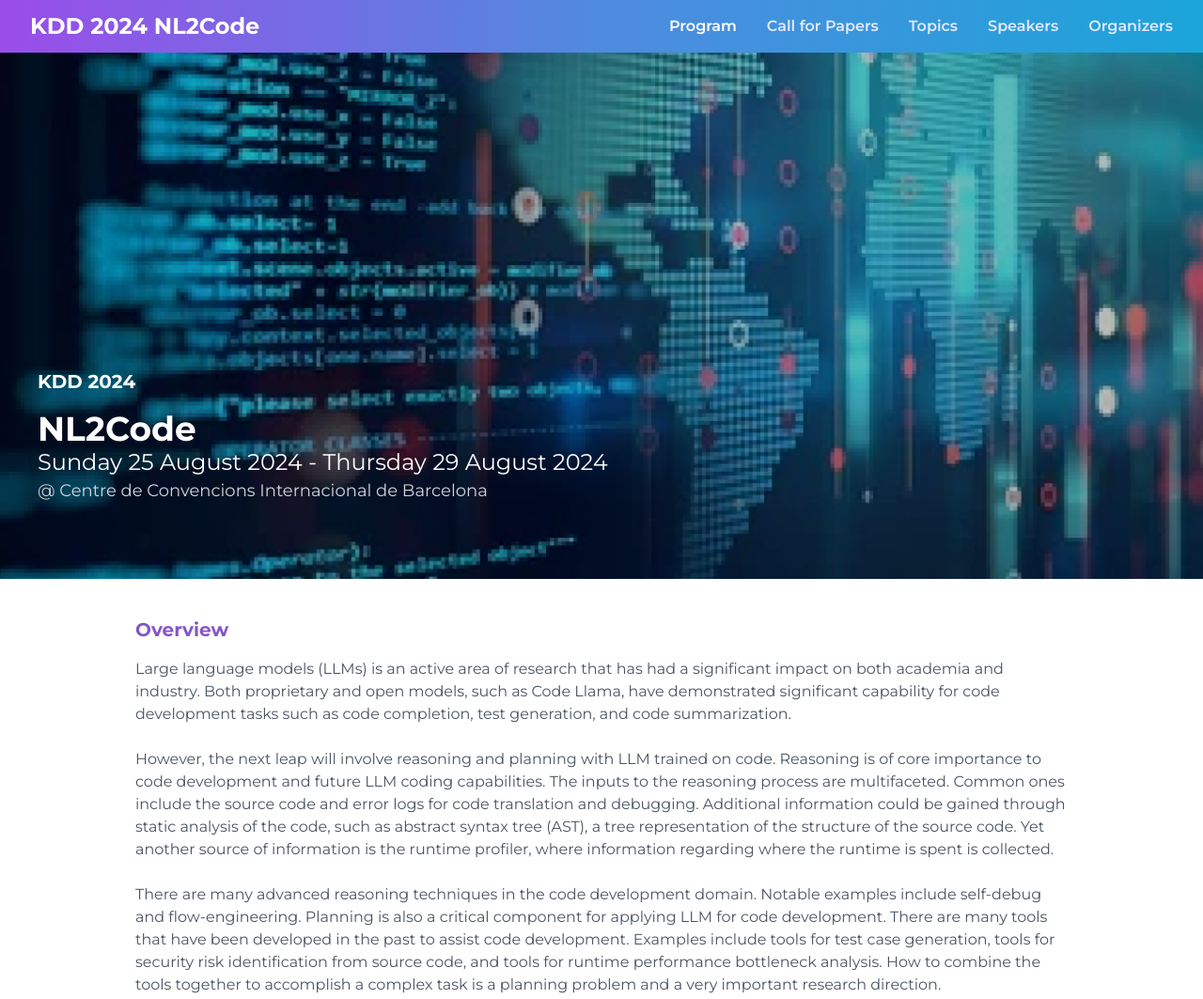
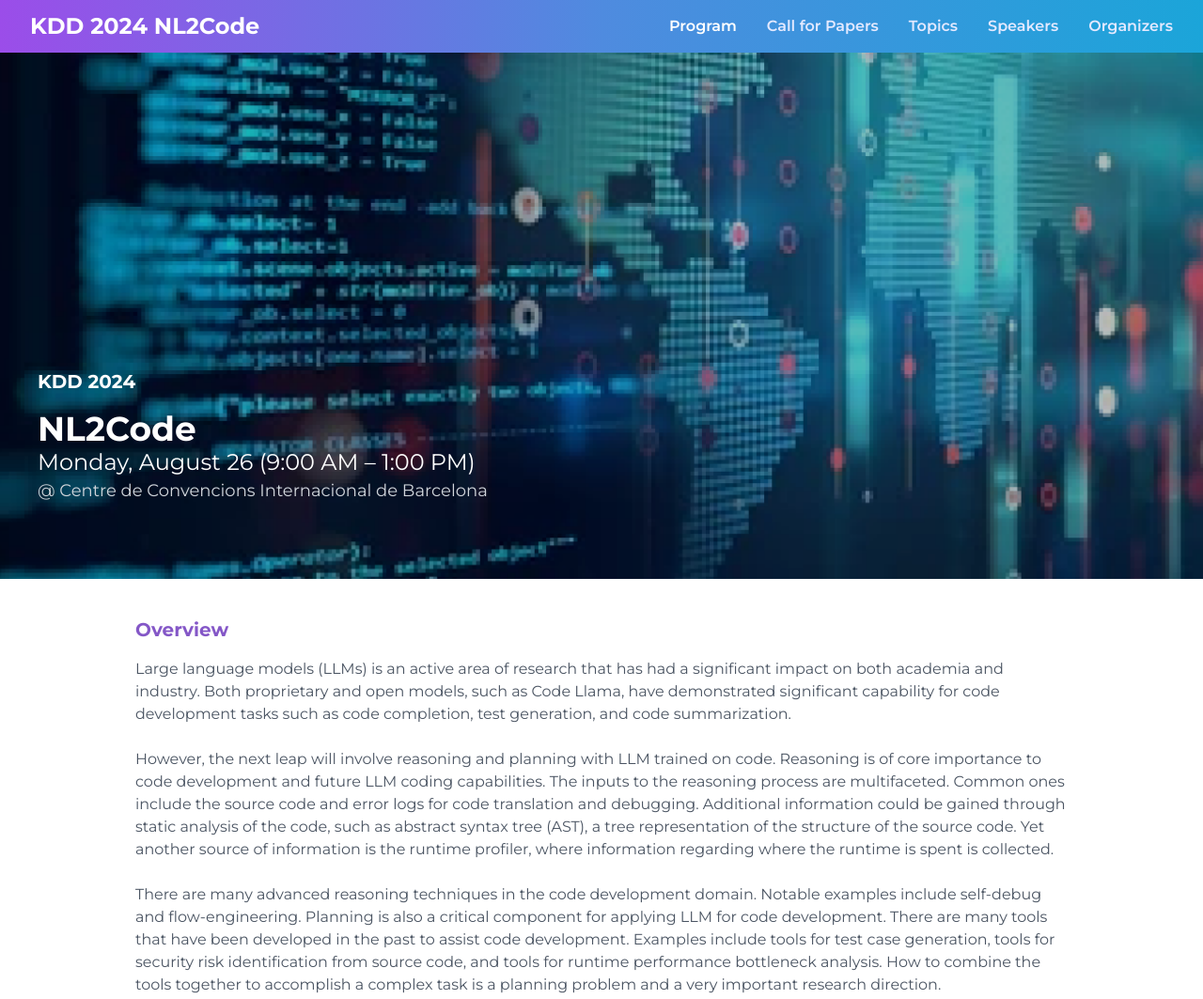
Before and after one commit to NL2QL/-nl2ql.github.io, a plain HTML site: page index.html in a window 1280 px wide. Shown: the top 1063 px of the page at 94% size. Drawn offline with nearby package versions, Linux system fonts and the light colour scheme.

Commit message:
feat: update date and time of event

```diff
--- a/index.html
+++ b/index.html
@@ -86,7 +86,7 @@
             NL2Code
           </h1>
           <p class="text-2xl text-white">
-            Sunday 25 August 2024 - Thursday 29 August 2024
+            Monday, August 26 (9:00 AM – 1:00 PM)
           </p>
           <p class="text-lg text-gray-300">
             @ Centre de Convencions Internacional de Barcelona
```
